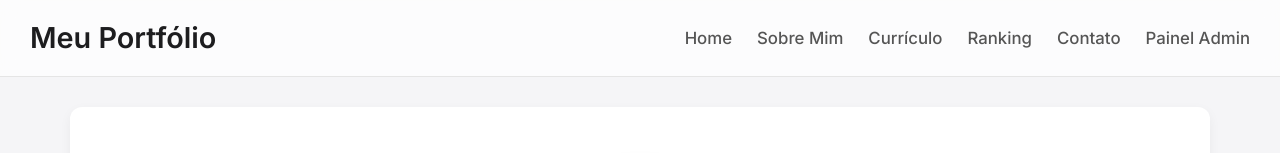
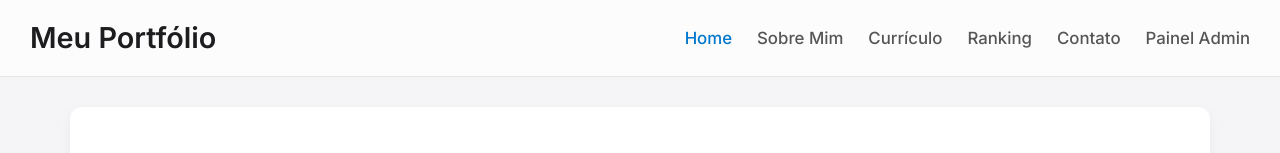
Before and after one commit to Fernando-Accacio/cadastro-atividades, a React (Create React App) app in the folder frontend/: page / in a window 1280 px wide. Shown: the top 153 px of the page. Built offline with nearby package versions, Linux system fonts and the light colour scheme; no server answers.

Commit message:
Mudança sutíl no menu e no cadastro das atividades

```diff
--- a/frontend/src/App.css
+++ b/frontend/src/App.css
@@ -53,7 +53,7 @@ main {
   text-decoration: none;
   font-size: 1.05em;
   font-weight: 500;
-  transition: color 0.3s;
+  transition: color 0.3s, opacity 0.3s;
   padding: 5px 0;
   position: relative;
 }
@@ -71,11 +71,19 @@ main {
   height: 2px;
   background-color: var(--text-accent);
   transform: scaleX(0);
-  transition: transform 0.3s ease-in-out;
+  transition: transform 0.3s ease-in-out, opacity 0.3s ease-in-out;
 }
 
 .nav-menu a:hover::after {
   transform: scaleX(1);
+}
+
+.nav-menu a.active {
+  color: var(--text-accent);
+}
+
+.nav-menu a.active:hover {
+  opacity: 1;
 }
 
 .hamburger {
--- a/frontend/src/components/Header.js
+++ b/frontend/src/components/Header.js
@@ -1,12 +1,10 @@
 import React, { useState } from 'react';
-import { Link } from 'react-router-dom';
-import { FaBars, FaTimes } from 'react-icons/fa'; // Ícones de hambúrguer e 'X'
+import { NavLink, Link } from 'react-router-dom';
+import { FaBars, FaTimes } from 'react-icons/fa';
 
 function Header() {
-  // Estado para controlar se o menu mobile está aberto ou fechado
   const [isMenuOpen, setIsMenuOpen] = useState(false);
 
-  // Função para alternar o estado do menu
   const toggleMenu = () => {
     setIsMenuOpen(!isMenuOpen);
   };
@@ -18,15 +16,14 @@ function Header() {
       </Link>
 
       <nav className={isMenuOpen ? 'nav-menu active' : 'nav-menu'}>
-        <Link to="/" onClick={toggleMenu}>Home</Link>
-        <Link to="/sobremim" onClick={toggleMenu}>Sobre Mim</Link>
-        <Link to="/curriculo" onClick={toggleMenu}>Currículo</Link>
-        <Link to="/ranking" onClick={toggleMenu}>Ranking</Link>
-        <Link to="/contact" onClick={toggleMenu}>Contato</Link>
-        <Link to="/admin" onClick={toggleMenu}>Painel Admin</Link>
+        <NavLink to="/" onClick={toggleMenu}>Home</NavLink>
+        <NavLink to="/sobremim" onClick={toggleMenu}>Sobre Mim</NavLink>
+        <NavLink to="/curriculo" onClick={toggleMenu}>Currículo</NavLink>
+        <NavLink to="/ranking" onClick={toggleMenu}>Ranking</NavLink>
+        <NavLink to="/contact" onClick={toggleMenu}>Contato</NavLink>
+        <NavLink to="/admin" onClick={toggleMenu}>Painel Admin</NavLink>
       </nav>
 
-      {/* Botão hambúrguer que só aparece no mobile */}
       <div className="hamburger" onClick={toggleMenu}>
         {isMenuOpen ? <FaTimes size={20} /> : <FaBars size={20} />}
       </div>
--- a/frontend/src/pages/HomePage.js
+++ b/frontend/src/pages/HomePage.js
@@ -10,7 +10,30 @@ function HomePage() {
   useEffect(() => {
     axios.get('/api/projects')
       .then(response => {
-        setProjectsByArea(response.data);
+
+        // Pega o objeto de resposta (ex: { "IoT": [...], "Web": [...] })
+        const data = response.data;
+
+        // Cria um novo objeto para guardar os dados ordenados
+        const sortedData = {};
+
+        // Itera sobre cada chave (cada "área") no objeto
+        for (const area in data) {
+          // Pega o array de projetos para a área atual
+          const projects = data[area];
+
+          // Ordena o array de projetos pelo ID, em ordem crescente
+          // (a.id - b.id) = crescente (mais antigo primeiro)
+          // (b.id - a.id) = decrescente (mais novo primeiro)
+          if (Array.isArray(projects)) {
+            const sortedProjects = projects.sort((a, b) => a.id - b.id);
+            // Adiciona o array ordenado ao nosso novo objeto
+            sortedData[area] = sortedProjects;
+          }
+        }
+
+        setProjectsByArea(sortedData);
+
       })
       .catch(error => {
         console.error("Houve um erro ao buscar os projetos!", error);
```
